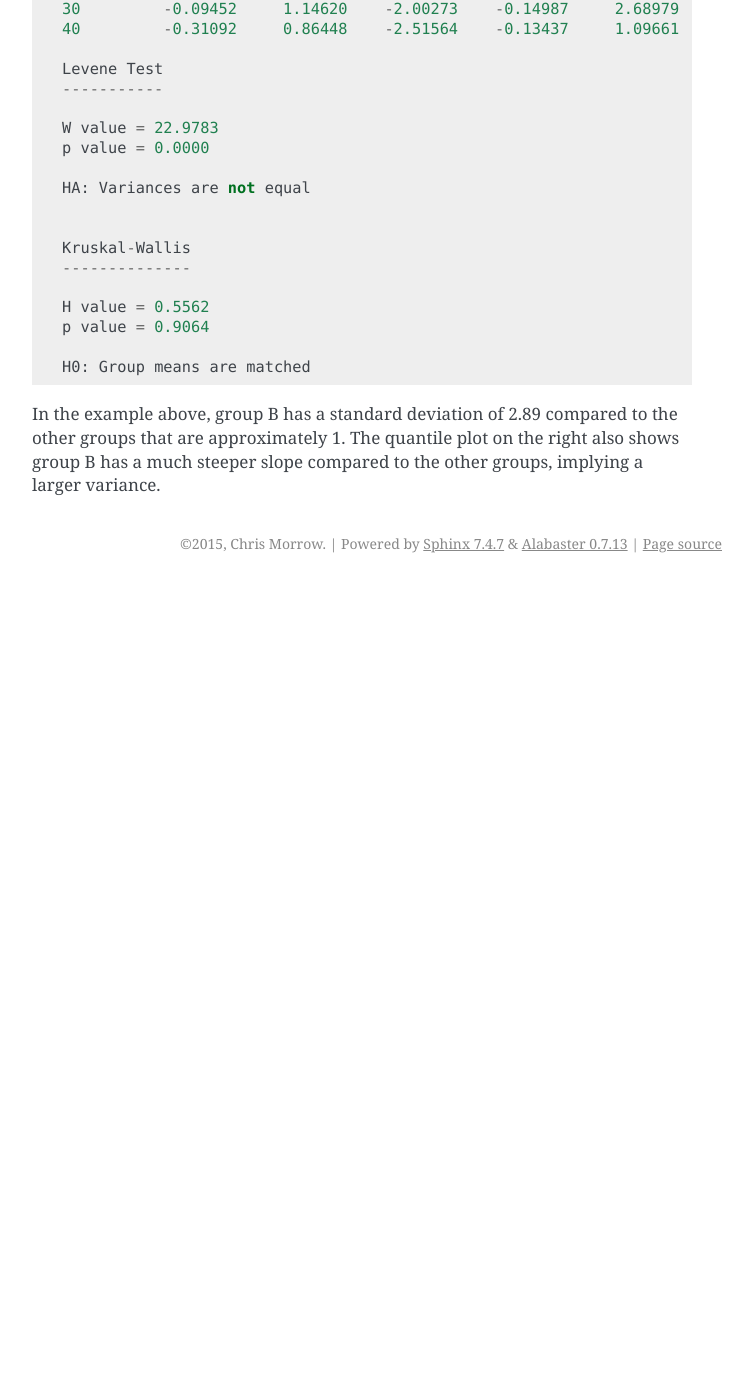
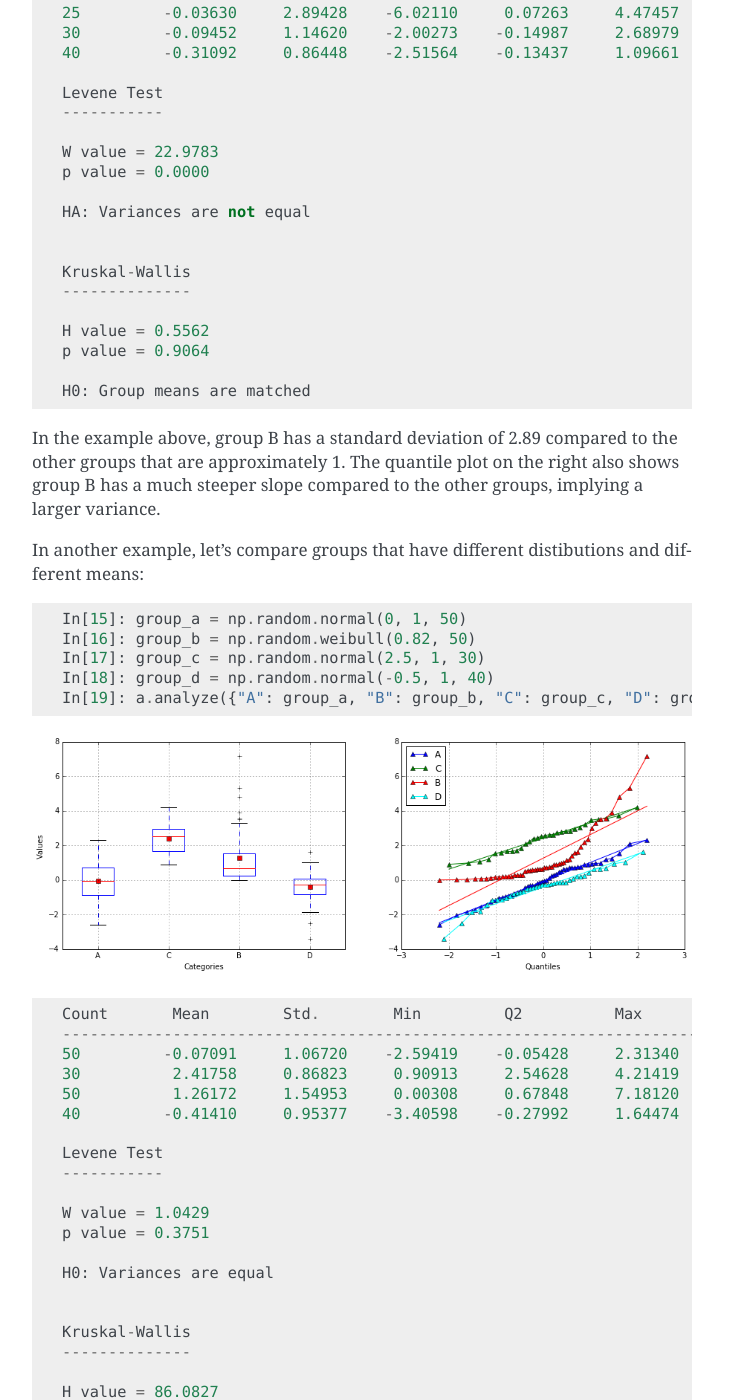
Before and after one commit to cmmorrow/sci-analysis, a Sphinx documentation site: the page built from docs/index.rst, in a window 1280 px wide and 1400 px high, scrolled down 6441 px. Shown: the whole window, without its empty margins (388-1141 px from the left). Built offline with Sphinx 7.4.7, drawn with Linux system fonts in a browser that asks for light colours; formulas are drawn with MathJax 3; before the commit the page ends 7024 px from its top, so only the background shows below that; some of the changed text lies outside the part shown.

Commit message:
Added another comparison example

```diff
--- a/docs/index.rst
+++ b/docs/index.rst
@@ -186,7 +186,7 @@ If ``xdata`` is supplied as a dictionary, the keys are the names of the groups a
 
 	H0: Group means are matched
 
-In the example above, sci_analysis is telling us the four groups are normally distributed (by use of the Bartlett Test and Oneway ANOVA), the groups have equal variance and the groups have matching means. The only significant difference between the four groups is the sample size we specified. Let's try another example, but this time change the variance of group B
+In the example above, sci_analysis is telling us the four groups are normally distributed (by use of the Bartlett Test, Oneway ANOVA and the near straight line fit on the quantile plot), the groups have equal variance and the groups have matching means. The only significant difference between the four groups is the sample size we specified. Let's try another example, but this time change the variance of group B
 
 ::
 
@@ -225,3 +225,45 @@ In the example above, sci_analysis is telling us the four groups are normally di
 	H0: Group means are matched
 
 In the example above, group B has a standard deviation of 2.89 compared to the other groups that are approximately 1. The quantile plot on the right also shows group B has a much steeper slope compared to the other groups, implying a larger variance.
+
+In another example, let's compare groups that have different distibutions and different means:
+
+::
+
+	In[15]: group_a = np.random.normal(0, 1, 50)
+	In[16]: group_b = np.random.weibull(0.82, 50)
+	In[17]: group_c = np.random.normal(2.5, 1, 30)
+	In[18]: group_d = np.random.normal(-0.5, 1, 40)
+	In[19]: a.analyze({"A": group_a, "B": group_b, "C": group_c, "D": group_d})
+
+.. image:: ../img/comp3.png
+
+::
+
+	Count       Mean        Std.        Min         Q2          Max         Group
+	------------------------------------------------------------------------------------
+	50         -0.07091     1.06720    -2.59419    -0.05428     2.31340     A
+	30          2.41758     0.86823     0.90913     2.54628     4.21419     C
+	50          1.26172     1.54953     0.00308     0.67848     7.18120     B
+	40         -0.41410     0.95377    -3.40598    -0.27992     1.64474     D
+
+	Levene Test
+	-----------
+
+	W value = 1.0429
+	p value = 0.3751
+
+	H0: Variances are equal
+
+
+	Kruskal-Wallis
+	--------------
+
+	H value = 86.0827
+	p value = 0.0000
+
+	HA: Group means are not matched
+
+.. note:: If a dict is passed to the analyze function, the groups are reported in arbitrary order. This will be fixed in a future release.
+
+The above example models group B as a weibull distribution, while the other groups are normally distributed. You can see the difference in the distributions by the longer tail on the group B boxplot, and the curved shape of group B on the quantile plot. Group C has the highest mean at 2.42, which can be seen in the quantile plot and indicated by the Kruskal-Wallis test.
```
Also changed, not shown: img/comp3.png (added), 6 other files.
